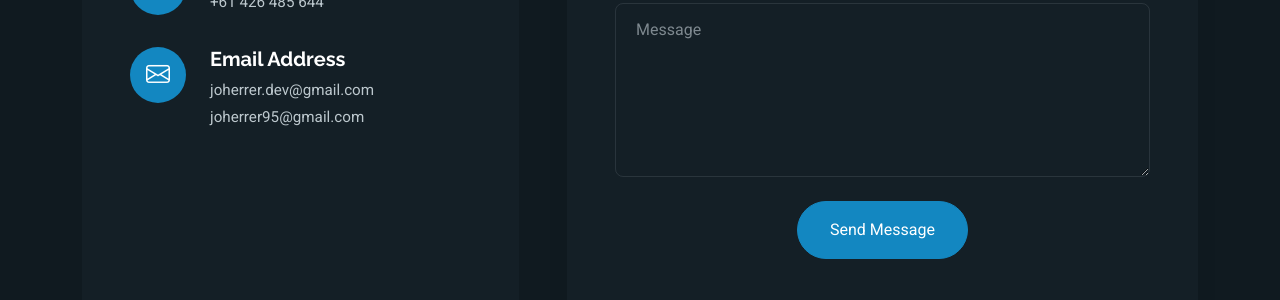
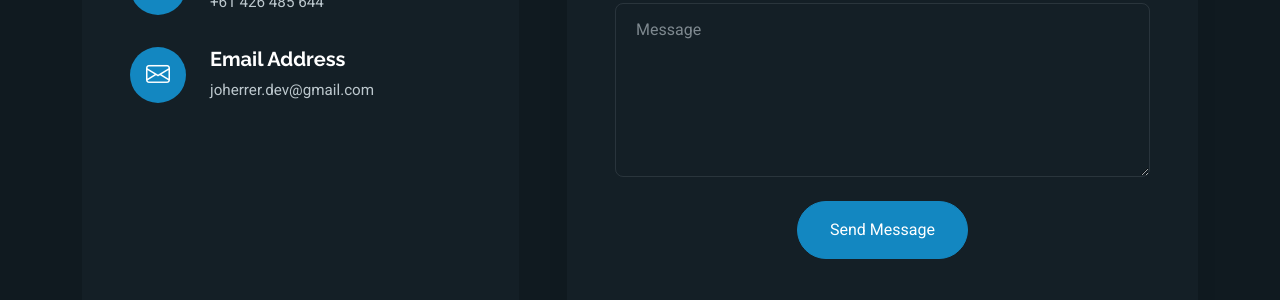
Before and after one commit to joherrer/joherrer.github.io, a Jekyll site: the page built from contact.html, in a window 1280 px wide and 1252 px high. Shown: the part 671-971 px from the top of the window. Built offline with Jekyll 4.4.1, drawn with Linux system fonts in a browser that asks for light colours; some web fonts are replaced.

Commit message:
Remove second email address

```diff
--- a/contact.html
+++ b/contact.html
@@ -47,7 +47,6 @@ title: Contact
             <div class="content">
               <h4>Email Address</h4>
               <p>joherrer.dev@gmail.com</p>
-              <p>joherrer95@gmail.com</p>
             </div>
           </div>
         </div>
```
